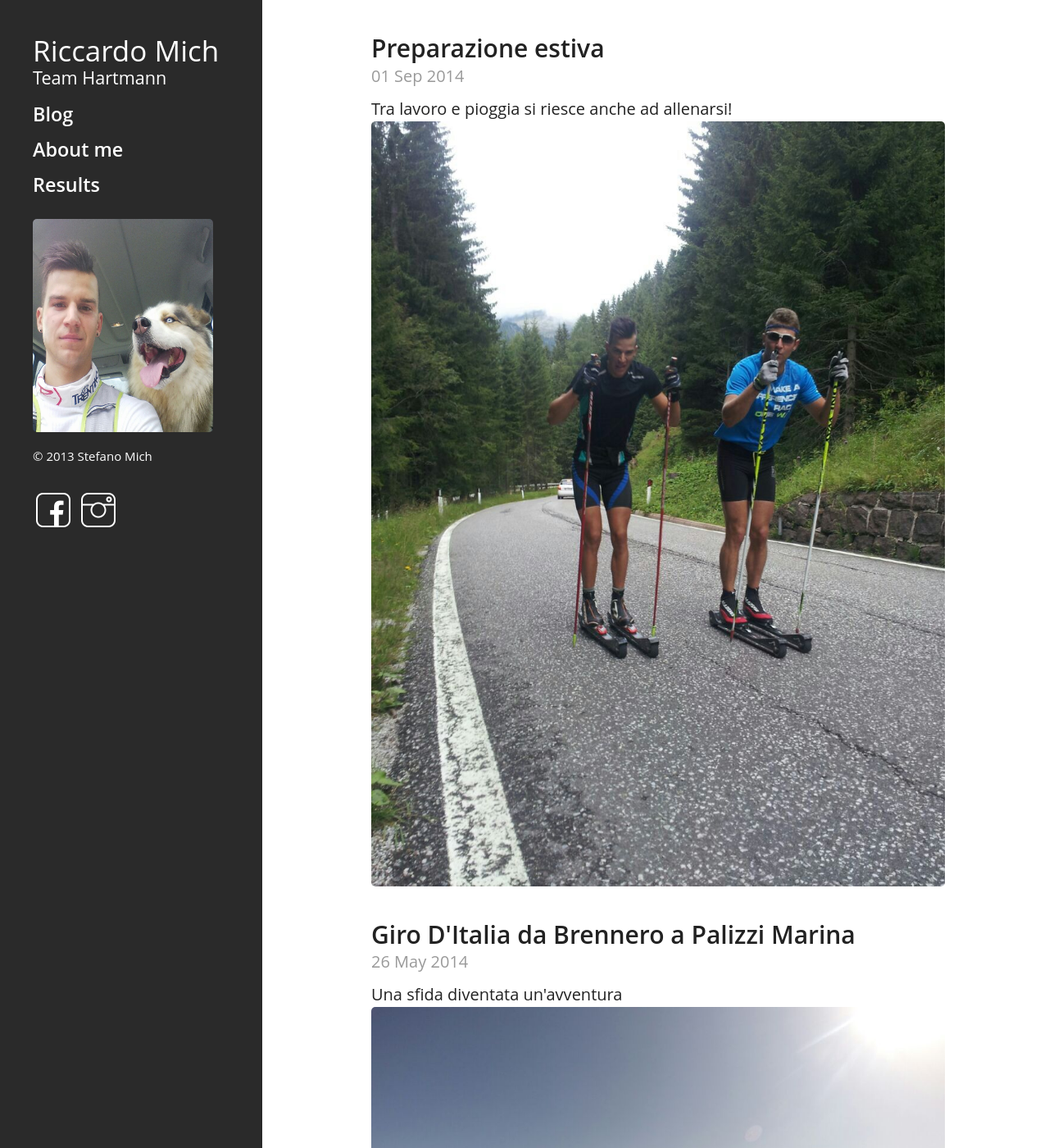
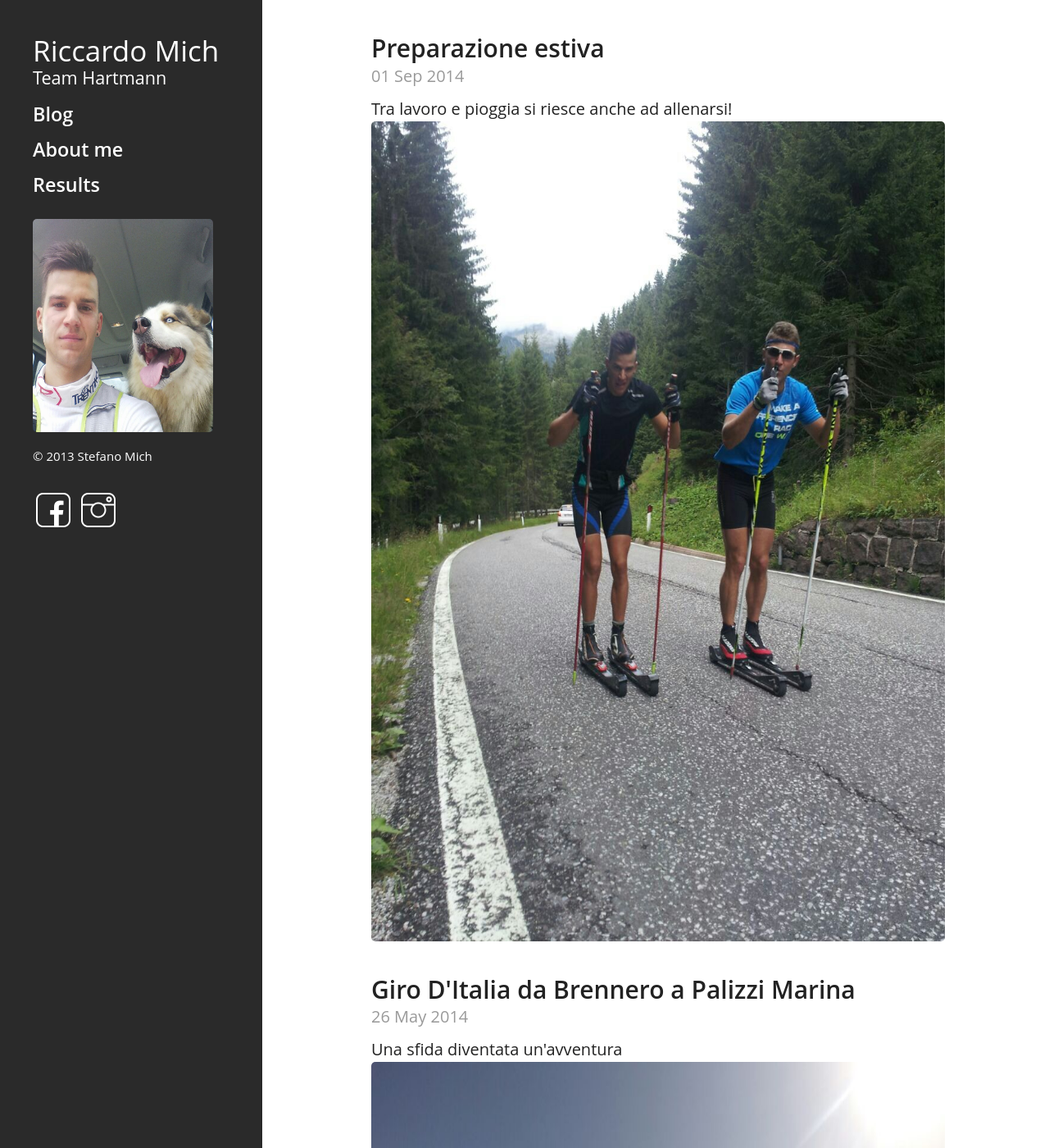
Before and after one commit to stefanomich22/mich93.github.io, a Jekyll site: the page built from index.html, in a window 1280 px wide and 1400 px high. Shown: the whole window at 82% size. Built offline with Jekyll 4.4.1, drawn with Linux system fonts in a browser that asks for light colours; Markdown is read by kramdown in place of the engine named in the settings; the list of posts is cut into pages by our own code.

Commit message:
new post estate

```diff
--- a/public/css/hyde.css
+++ b/public/css/hyde.css
@@ -502,6 +502,7 @@ a:hover {
 }
 .postimg{
 	width: 700px;
+	height: 1000px;
 
 
 }
```
